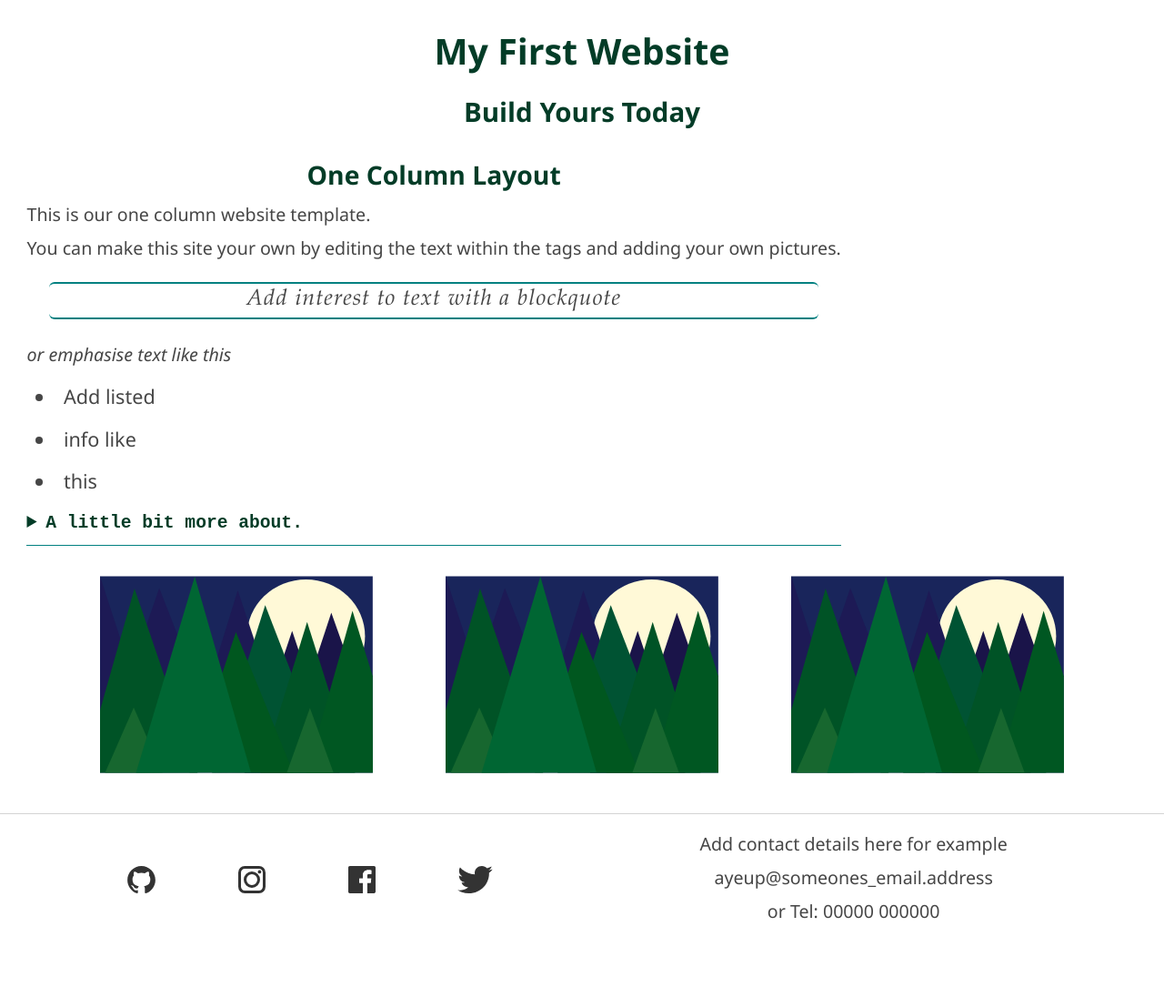
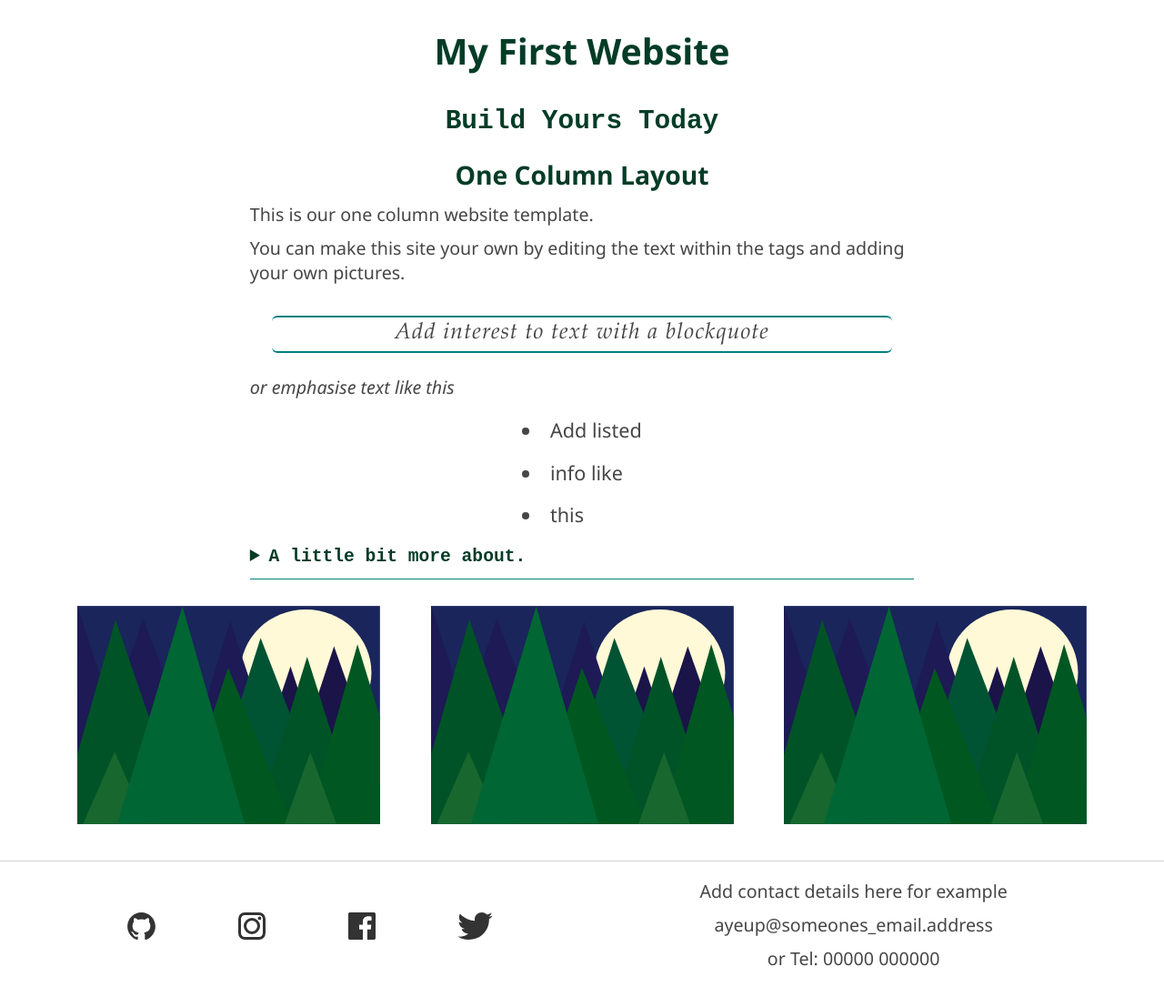
Before and after one commit to fiddleandfettle/columnone, a plain HTML site: page index.html in a window 1280 px wide. Shown: the whole page at 91% size. Before the commit the page ends 1044 px from the top, so only its background shows below. Drawn offline with Linux system fonts and the light colour scheme.

Commit message:
updated class names  & image w+h

```diff
--- a/index.html
+++ b/index.html
@@ -11,11 +11,11 @@
 <body>
     <header>
         <h1>My First Website</h1>
-        <h2>Build Yours Today</h2>
     </header>
     <main>
-        <div class="text_panel_full">
-            <div class="text_area">
+        <div class="panel_full">
+            <div class="text_panel">
+                <h2 class="second_font">Build Yours Today</h2>
                 <h3>One Column Layout</h3>
                 <p>This is our one column website template.</p>
                 <p>You can make this site your own by editing the text within the tags and adding your own pictures.</p>
@@ -33,9 +33,9 @@
             </div>
         </div>
         <div class="img_panel_full">
-            <img src="img/darkforest.svg" width="300" height="225" alt="image of a dark forest">
-            <img src="img/darkforest.svg" width="300" height="225" alt="image of a dark forest">
-            <img src="img/darkforest.svg" width="300" height="225" alt="image of a dark forest">
+            <img src="img/darkforest.svg" width="333" height="240" alt="image of a dark forest">
+            <img src="img/darkforest.svg" width="333" height="240" alt="image of a dark forest">
+            <img src="img/darkforest.svg" width="333" height="240" alt="image of a dark forest">
         </div>
     </main>
     <footer>
```
